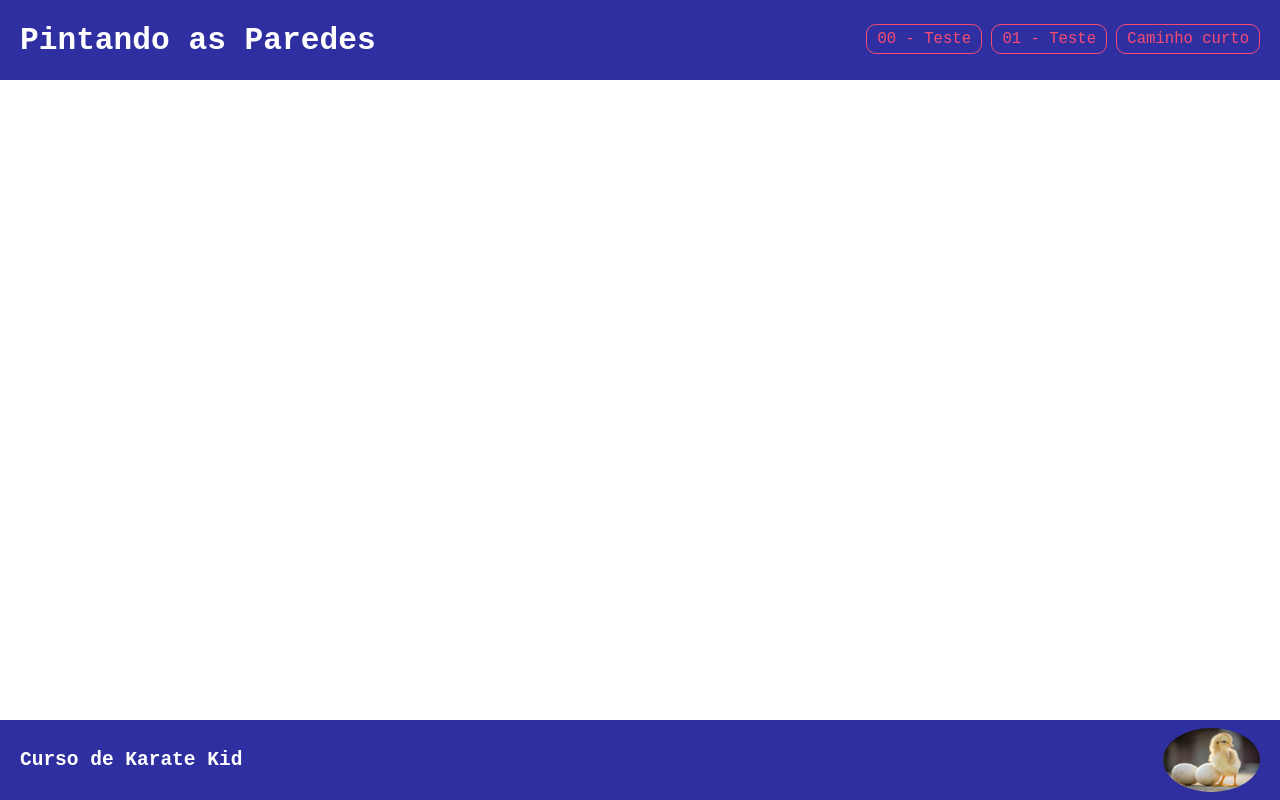
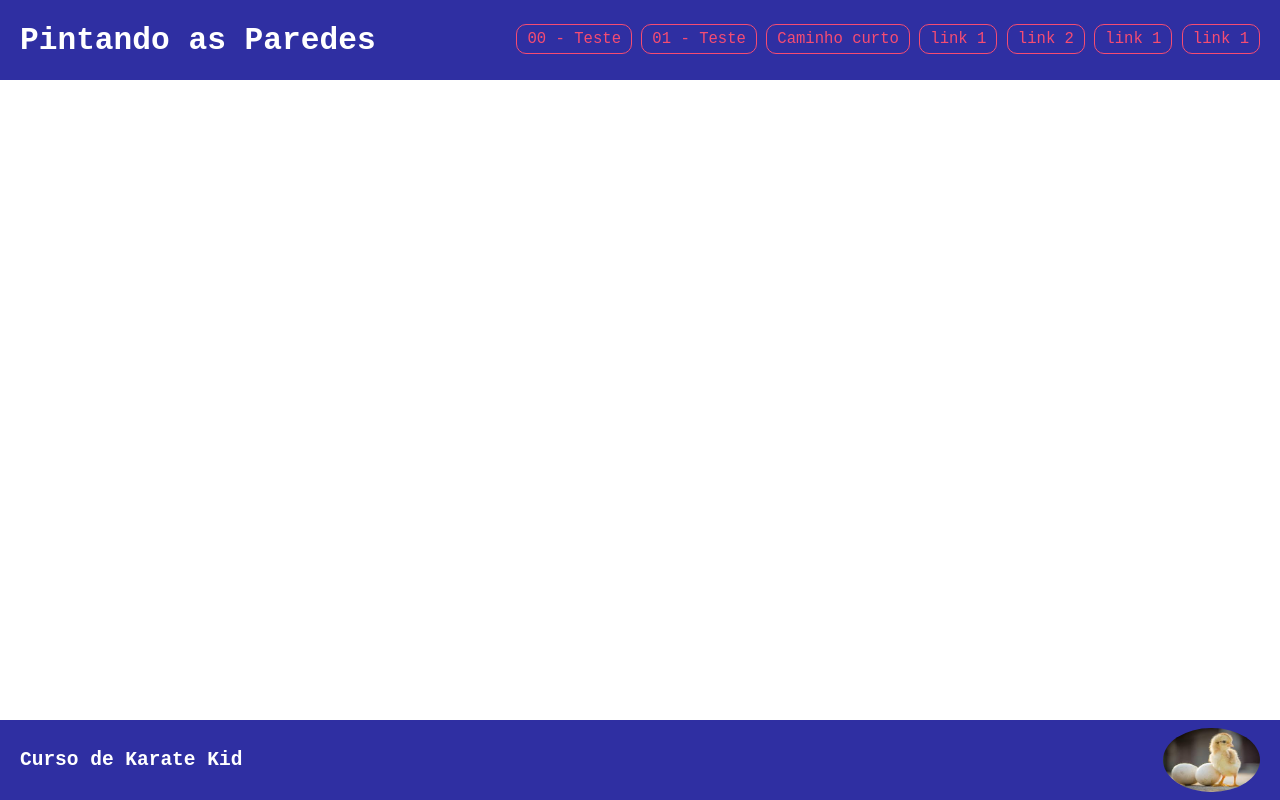
Before and after one commit to DeysaHerdi/gatodemonio, a plain HTML site: page htmleoutros/html/index.html in a window 1280 px wide. Drawn offline with Linux system fonts and the light colour scheme.

Commit message:
--- Auto-Git Commit ---

```diff
--- a/htmleoutros/html/index.html
+++ b/htmleoutros/html/index.html
@@ -16,6 +16,10 @@
                 <a href="exercicios/teste.html">00 - Teste</a>
                 <a href="exercicios/teste1.html">01 - Teste</a>
                 <a href="/a/b/c/d/alvo.html">Caminho curto</a>
+                <a href="alvo2.html">link 1</a>
+                <a href="./alvo2.html">link 2</a>
+                <a href="../f/alvo2.html">link 1</a>
+                <a href="/e/f/alvo2.html">link 1</a>
 
             </nav>
         </header>
```
Also changed, not shown: htmleoutros/html/e/f/alvo2.html (+1 -0 lines).
